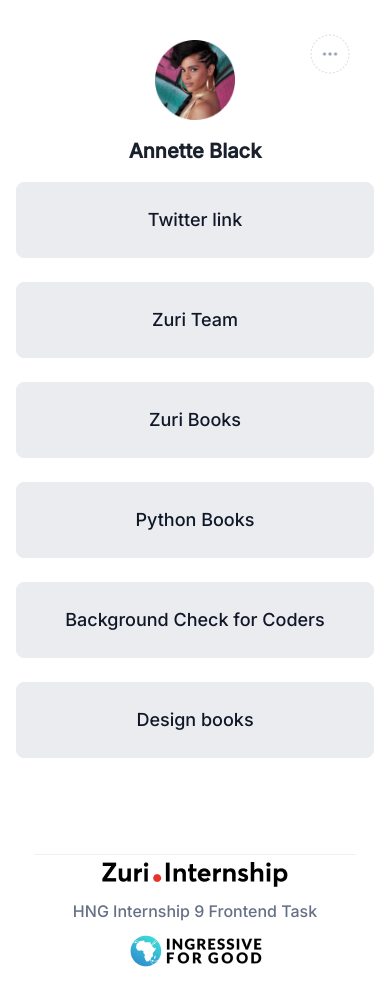
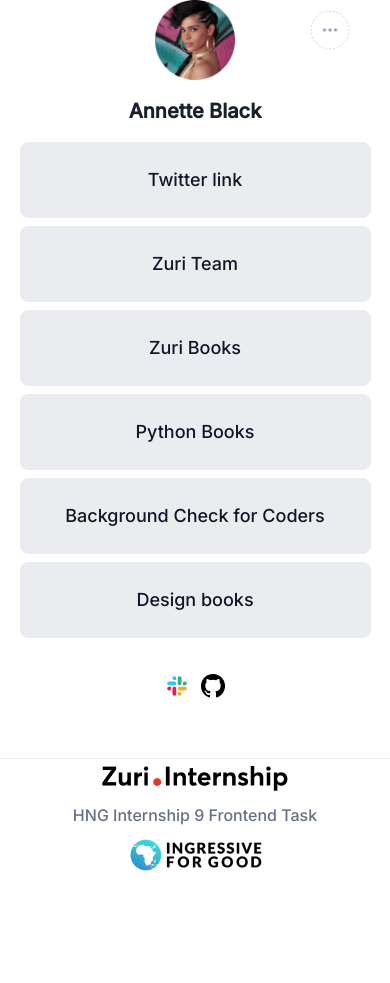
Before and after one commit to Lizzy223/linked-tree, a React (Create React App) app: page / in a window 390 px wide. After the commit the page ends 871 px from the top, so only its background shows below. Built offline with nearby package versions, Linux system fonts and the light colour scheme.

Commit message:
made it mobile responsive

```diff
--- a/src/Pages/Homepage.tsx
+++ b/src/Pages/Homepage.tsx
@@ -4,7 +4,7 @@
 
 const Homepage = () => {
   return (
-    <Box w='100%' h='100%' display='flex' p={['1rem','4rem']} mt={['1.5rem','0']} justifyItems='center' alignItems='center' flexDirection='column'>
+    <Box w='full' h='100%' display='flex' p={['0rem','4rem']} mt={['1.5rem','0']} m='auto' justifyItems='center' alignItems='center' flexDirection='column'>
         <Box >
         <Image id='profile__img’' _hover={{src:'hover.png', cursor:'pointer'}} src='assets/img.png' w='80px' h='80px' alt='' />
         </Box>
@@ -19,31 +19,31 @@
         <Text fontWeight='700' display='none' visibility='hidden' id='slack' textAlign='center' mt='1rem' fontSize='20px'>
             Annette Black
         </Text>
-        <Box w='full' display='flex' flexDirection='column' gap='6' alignItems={['none','center']} justifyItems={['none','center']} h='100%' mt={['1rem','2rem']}>
-            <Button  as='a' href='https://twitter.com/hnginternship' target='_blank' w={['100%','90%']} h='4.75rem' m='auto' bg='#EAECF0' borderRadius='8px' color='#101828' fontWeight='500' fontSize='18px' border='1px solid #EAECF0'>
+        <Box w='full' display='flex' flexDirection='column' gap={['2','6']} alignItems={['none','center']} justifyItems={['none','center']} h='100%' mt={['1rem','2rem']}>
+            <Button  as='a' href='https://twitter.com/hnginternship' target='_blank' w={['90%','90%']} h='4.75rem' m='auto' bg='#EAECF0' borderRadius='8px' color='#101828' fontWeight='500' fontSize='18px' border='1px solid #EAECF0'>
                 Twitter link
             </Button>
-            <Button as='a' id='btn__zuri' href='https://training.zuri.team/' target='_blank' w={['100%','90%']} h='4.75rem' m='auto' bg='#EAECF0' borderRadius='8px' color='#101828' fontWeight='500' fontSize='18px' border='1px solid #EAECF0'>
+            <Button as='a' id='btn__zuri' href='https://training.zuri.team/' target='_blank' w={['90%','90%']} h='4.75rem' m='auto' bg='#EAECF0' borderRadius='8px' color='#101828' fontWeight='500' fontSize='18px' border='1px solid #EAECF0'>
                 Zuri Team
             </Button>
-            <Button as='a' id='books' href='https://books.zuri.team/' target='_blank' w={['100%','90%']} h='4.75rem' m='auto' bg='#EAECF0' borderRadius='8px' color='#101828' fontWeight='500' fontSize='18px' border='1px solid #EAECF0'>
+            <Button as='a' id='books' href='https://books.zuri.team/' target='_blank' w={['90%','90%']} h='4.75rem' m='auto' bg='#EAECF0' borderRadius='8px' color='#101828' fontWeight='500' fontSize='18px' border='1px solid #EAECF0'>
                 Zuri Books
             </Button>
-            <Button  as='a' id='book__python' href='https://books.zuri.team/python-for-beginners?ref_id=%3Cyourslackname%3E' target='_blank' w={['100%','90%']} h='4.75rem' m='auto' bg='#EAECF0' borderRadius='8px' color='#101828' fontWeight='500' fontSize='18px' border='1px solid #EAECF0'>
+            <Button  as='a' id='book__python' href='https://books.zuri.team/python-for-beginners?ref_id=%3Cyourslackname%3E' target='_blank' w={['90%','90%']} h='4.75rem' m='auto' bg='#EAECF0' borderRadius='8px' color='#101828' fontWeight='500' fontSize='18px' border='1px solid #EAECF0'>
                 Python Books
             </Button>
-            <Button  as='a' id='pitch' href='https://background.zuri.team/' target='_blank' w={['100%','90%']} h='4.75rem' m='auto' bg='#EAECF0' borderRadius='8px' color='#101828' fontWeight='500' fontSize='18px' border='1px solid #EAECF0'>
+            <Button  as='a' id='pitch' href='https://background.zuri.team/' target='_blank' w={['90%','90%']} h='4.75rem' m='auto' bg='#EAECF0' borderRadius='8px' color='#101828' fontWeight='500' fontSize='18px' border='1px solid #EAECF0'>
                 Background Check for Coders
             </Button>
-            <Button  as='a' id='book__design' href='https://books.zuri.team/design-rules' target='_blank' w={['100%','90%']} h='4.75rem' m='auto' bg='#EAECF0' borderRadius='8px' color='#101828' fontWeight='500' fontSize='18px' border='1px solid #EAECF0'>
+            <Button  as='a' id='book__design' href='https://books.zuri.team/design-rules' target='_blank' w={['90%','90%']} h='4.75rem' m='auto' bg='#EAECF0' borderRadius='8px' color='#101828' fontWeight='500' fontSize='18px' border='1px solid #EAECF0'>
                 Design books
             </Button>
-            <Box display={['none','flex']} padding='24px, 32px, 24px, 32px' mt={['0rem','1rem']} gap='6'>
+            <Box display={['flex','flex']} justifyContent='center' alignItems='center' padding={['.75rem','24px, 32px, 24px, 32px']} mt={['1rem','1rem']} gap={['3','6']}>
                 <Image src='assets/slack.png' alt=''/>
                 <Image alt='' src='assets/Icon.png'/>
             </Box>
         </Box>
-        <Box w='90%' mt='6rem' alignItems='center' display='flex' flexDirection={['column','column']} >
+        <Box w={['100%','90%']} mt={['3rem','6rem']} alignItems='center' display='flex' flexDirection={['column','column']} >
             <Divider/>
             <Box display='flex' h={['100%','100px']} alignItems='center' gap={['3','0']} flexDirection={['column','row']} justifyContent='space-between' w='full'>
                 <Image src='assets/zuri.png' alt=''/>
```
